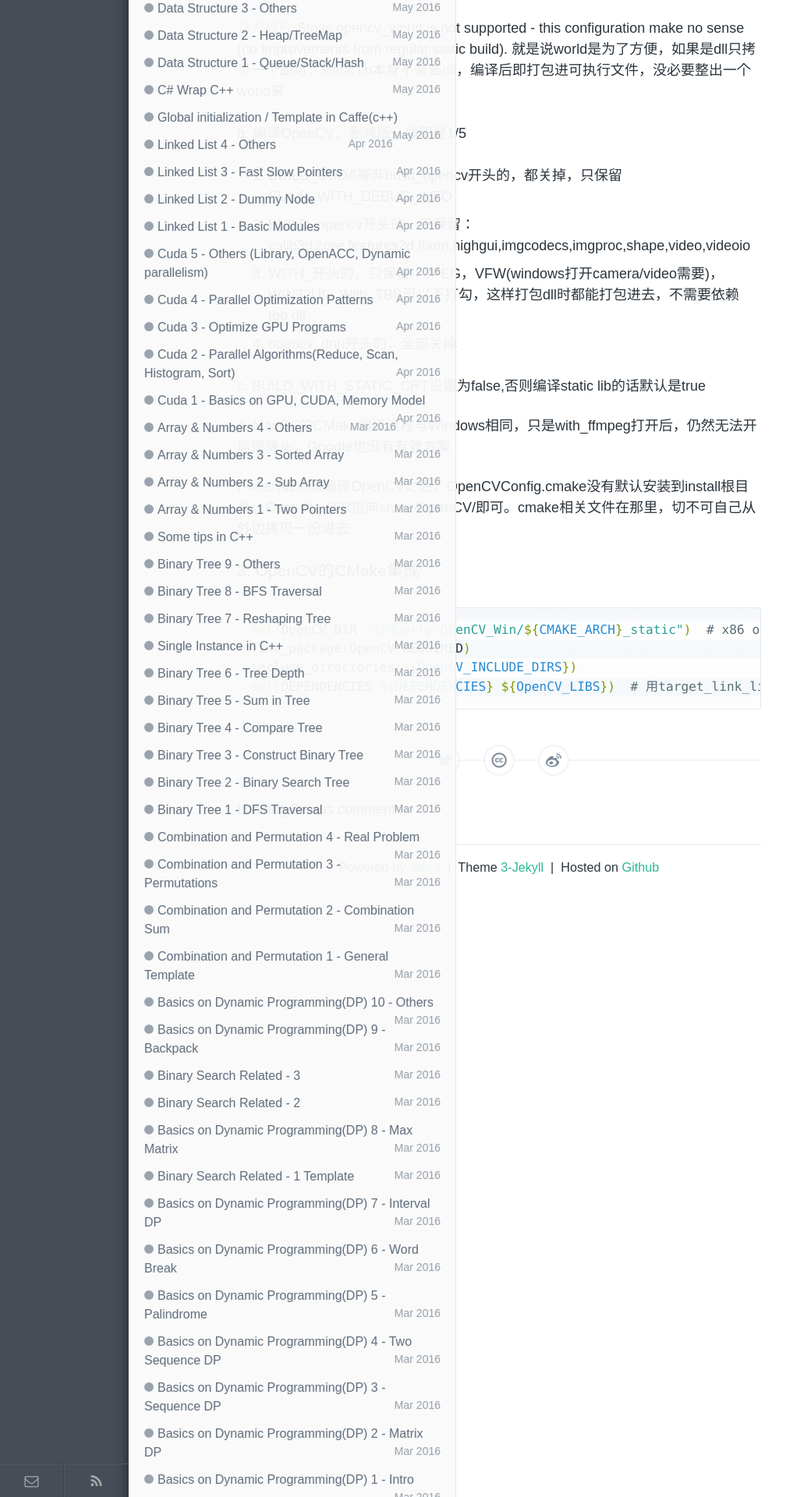
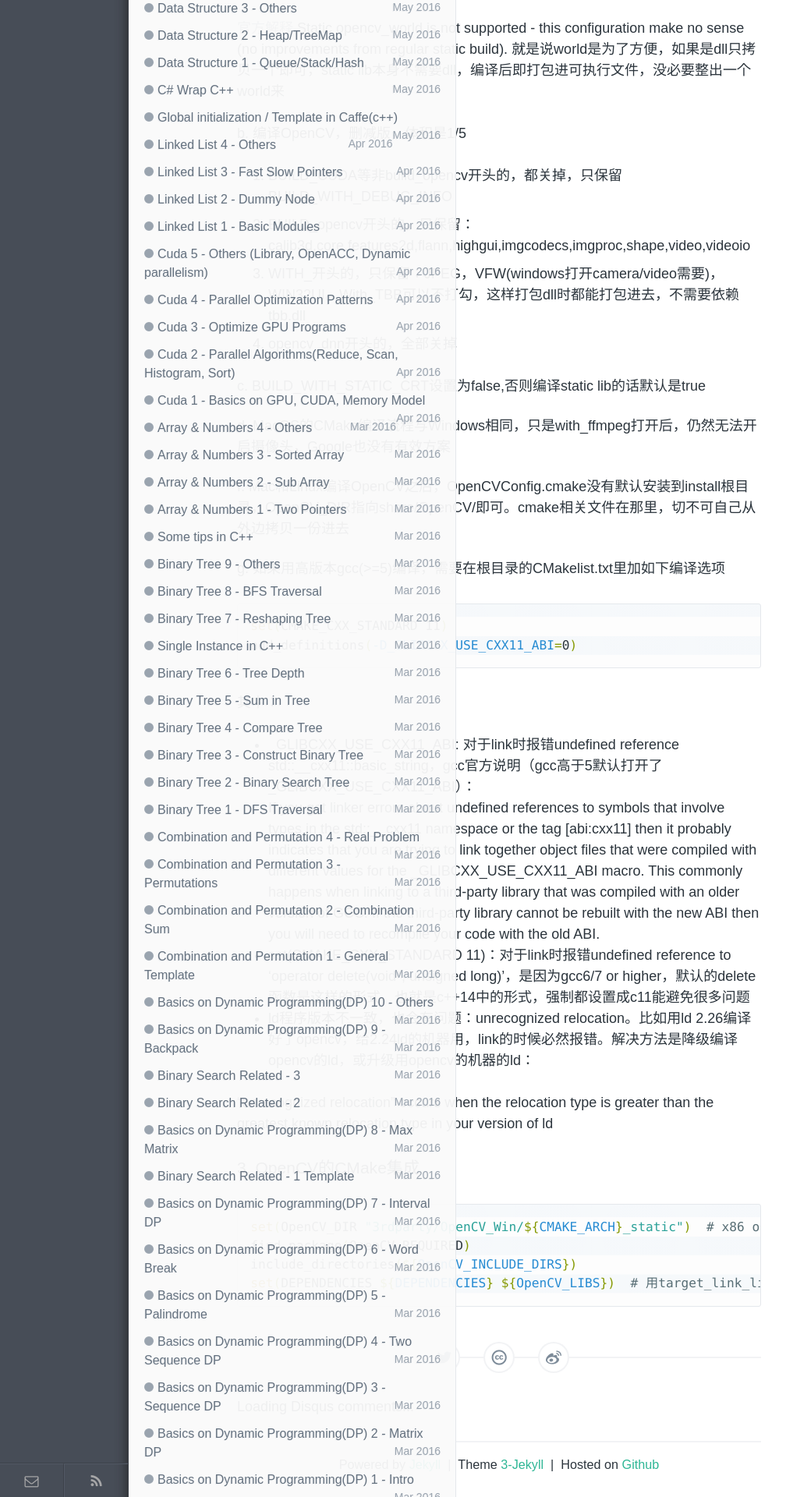
Before and after one commit to wykvictor/wykvictor.github.io, a Jekyll site: the page built from _posts/CV/2018-08-01-OpenCV-6.md, in a window 1280 px wide. Shown: the part 1214-3134 px from the top of the page at 78% size, without its empty margins (0-1008 px from the left). Built offline with Jekyll 4.4.1, drawn with Linux system fonts in a browser that asks for light colours; comment, search, counter and statistics services are not loaded.

Commit message:
opencv build gcc version 7/4

```diff
--- a/_posts/CV/2018-08-01-OpenCV-6.md
+++ b/_posts/CV/2018-08-01-OpenCV-6.md
@@ -51,6 +51,20 @@
 
 #### f. Mac和Linux编译OpenCV之后，OpenCVConfig.cmake没有默认安装到install根目录，OpenCV_DIR指向share/OpenCV/即可。cmake相关文件在那里，切不可自己从外边拷贝一份进去
 
+#### g. 如果用高版本gcc(>=5)编译，需要在根目录的CMakelist.txt里加如下编译选项
+{% highlight Bash shell scripts %}
+set(CMAKE_CXX_STANDARD 11)
+add_definitions(-D_GLIBCXX_USE_CXX11_ABI=0)
+{% endhighlight %}
+
+其中：
+* _GLIBCXX_USE_CXX11_ABI: 对于link时报错undefined reference std::__cxx11::basic_string，gcc官方说明（gcc高于5默认打开了_GLIBCXX_USE_CXX11_ABI）：
+
+	If you get linker errors about undefined references to symbols that involve types in the std::__cxx11 namespace or the tag [abi:cxx11] then it probably indicates that you are trying to link together object files that were compiled with different values for the _GLIBCXX_USE_CXX11_ABI macro. This commonly happens when linking to a third-party library that was compiled with an older version of GCC. If the third-party library cannot be rebuilt with the new ABI then you will need to recompile your code with the old ABI.
+* set(CMAKE_CXX_STANDARD 11)：对于link时报错undefined reference to 'operator delete(void*, unsigned long)'，是因为gcc6/7 or higher，默认的delete函数是这样的形式，也就是c++14中的形式，强制都设置成c11能避免很多问题
+* ld程序版本不一致，也会有问题：unrecognized relocation。比如用ld 2.26编译好了opencv，给2.24ld的机器用，link的时候必然报错。解决方法是降级编译opencv的ld，或升级用opencv的机器的ld：
+
+"unrecognized relocation" occurs when the relocation type is greater than the greatest known relocation type in your version of ld
 ### 3. OpenCV的CMake集成
 {% highlight Bash shell scripts %}
 set(OpenCV_DIR "3rdparty/OpenCV_Win/${CMAKE_ARCH}_static")  # x86 or x64
```
